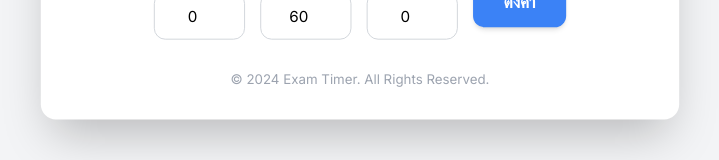
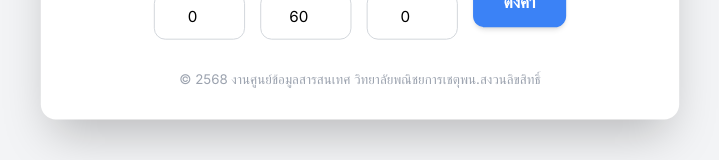
Before and after one commit to GodzillaTH/time-alert, a plain HTML site: page index.html in a window 1280 px wide. Shown: the part 538-698 px from the top of the page, without its empty margins (280-999 px from the left). Drawn offline with nearby package versions, Linux system fonts and the light colour scheme.

Commit message:
Update index.html

```diff
--- a/index.html
+++ b/index.html
@@ -79,7 +79,7 @@
 
         <!-- Footer for copyright/info -->
         <footer class="text-center mt-8 text-sm text-gray-400">
-            &copy; 2024 Exam Timer. All Rights Reserved.
+            &copy; 2568 งานศูนย์ข้อมูลสารสนเทศ วิทยาลัยพณิชยการเชตุพน.สงวนลิขสิทธิ์
         </footer>
     </div>
 
```
